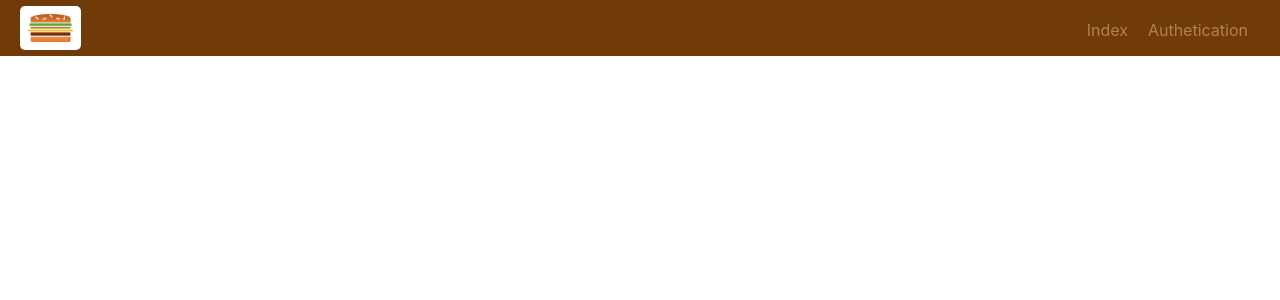
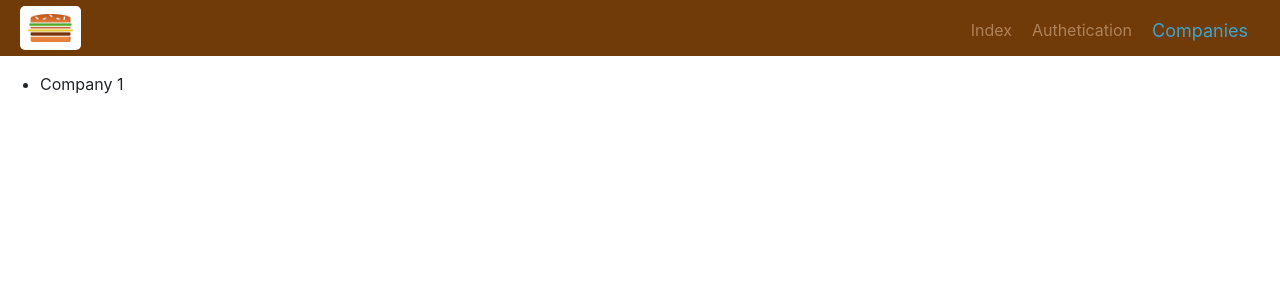
Before and after one commit to mailsonytom/showrooms-management, a React (Create React App) app: page /companies in a window 1280 px wide. Shown: the top 300 px of the page. Built offline with nearby package versions, Linux system fonts and the light colour scheme; the HTML template or start-up script is replaced by a standard one.

Commit message:
Adds company files

```diff
--- a/src/App.js
+++ b/src/App.js
@@ -5,6 +5,7 @@ import { Route } from 'react-router';
 
 import Index from './Container/Index/Index';
 import adminLogin from './Container/Admin/Login/Login';
+import Companies from './Component/Companies/Companies';
 
 function App() {
   return (
@@ -12,6 +13,7 @@ function App() {
       <Layout>
         <Route path="/" exact component={Index} />
         <Route path="/adminlogin" component={adminLogin} />
+        <Route path="/companies" component={Companies} />
       </Layout>
     </div>
   );
--- /dev/null
+++ b/src/Component/Companies/Companies.js
@@ -0,0 +1,16 @@
+import React from 'react';
+
+import Company from "./Company/Company"
+
+
+const Companies = (props) => {
+    return (
+        <div>
+            <ul>
+                <Company>Company 1</Company>
+            </ul>
+        </div>
+    );
+}
+
+export default Companies;
--- /dev/null
+++ b/src/Component/Companies/Company/Company.js
@@ -0,0 +1,11 @@
+import React from 'react';
+
+const Company = (props) => {
+    return (
+        <div>
+            <li>{props.children}</li>
+        </div>
+    );
+}
+
+export default Company;
--- a/src/Component/Navigation/NavigationItems/NavigationItems.js
+++ b/src/Component/Navigation/NavigationItems/NavigationItems.js
@@ -8,6 +8,7 @@ const NavigationItems = (props) => (
         {!props.isAuthenticated
             ? <NavigationItem link="/adminlogin">Authetication</NavigationItem>
             : <NavigationItem link="/logout">Logout</NavigationItem>}
+        <NavigationItem link="/companies">Companies</NavigationItem>
     </ul>
 );
 
```
Also changed, not shown: src/Container/Admin/Companies/Companies.js (+11 -9 lines), src/Component/Companies/Companies.module.css (added), src/Component/Companies/Company/Company.module.css (added).
